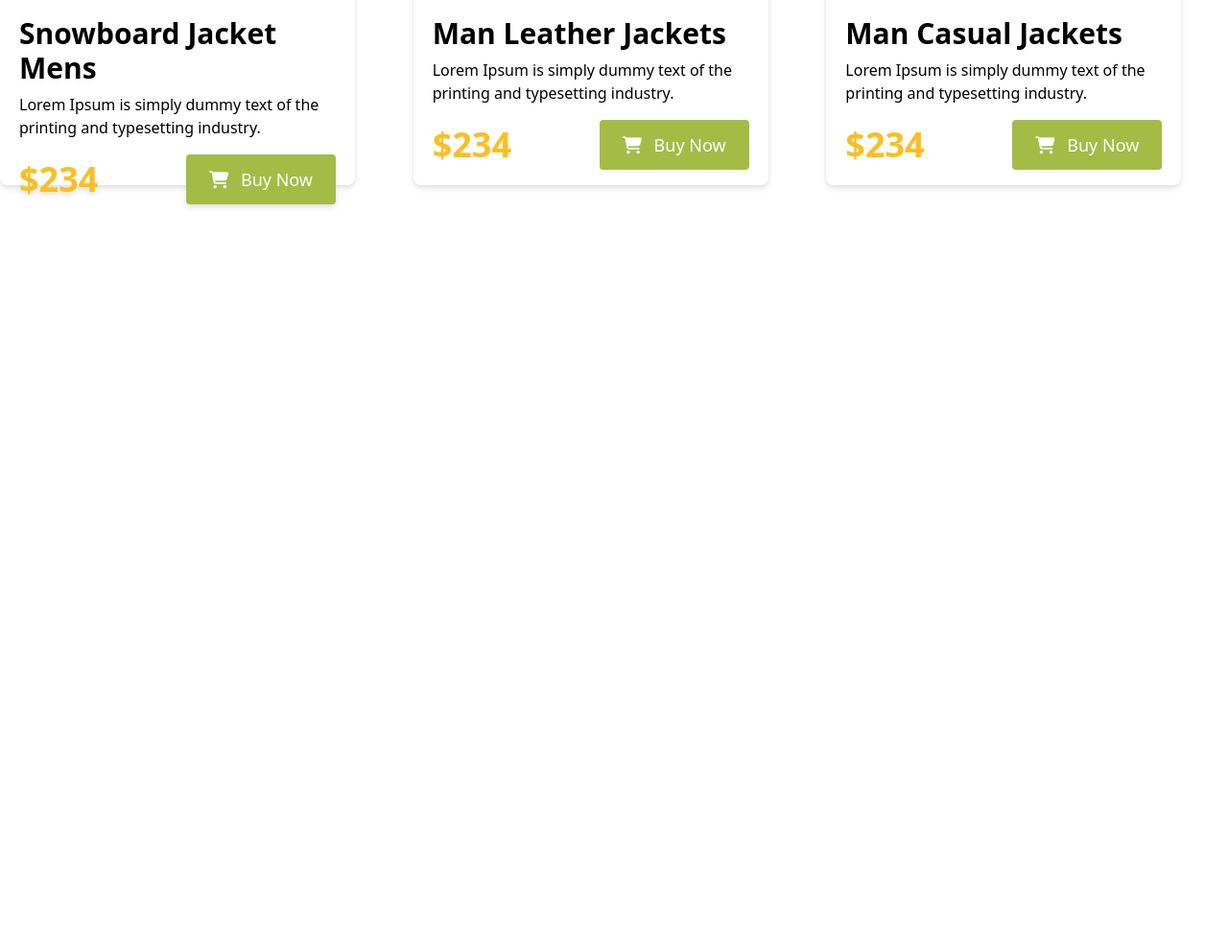
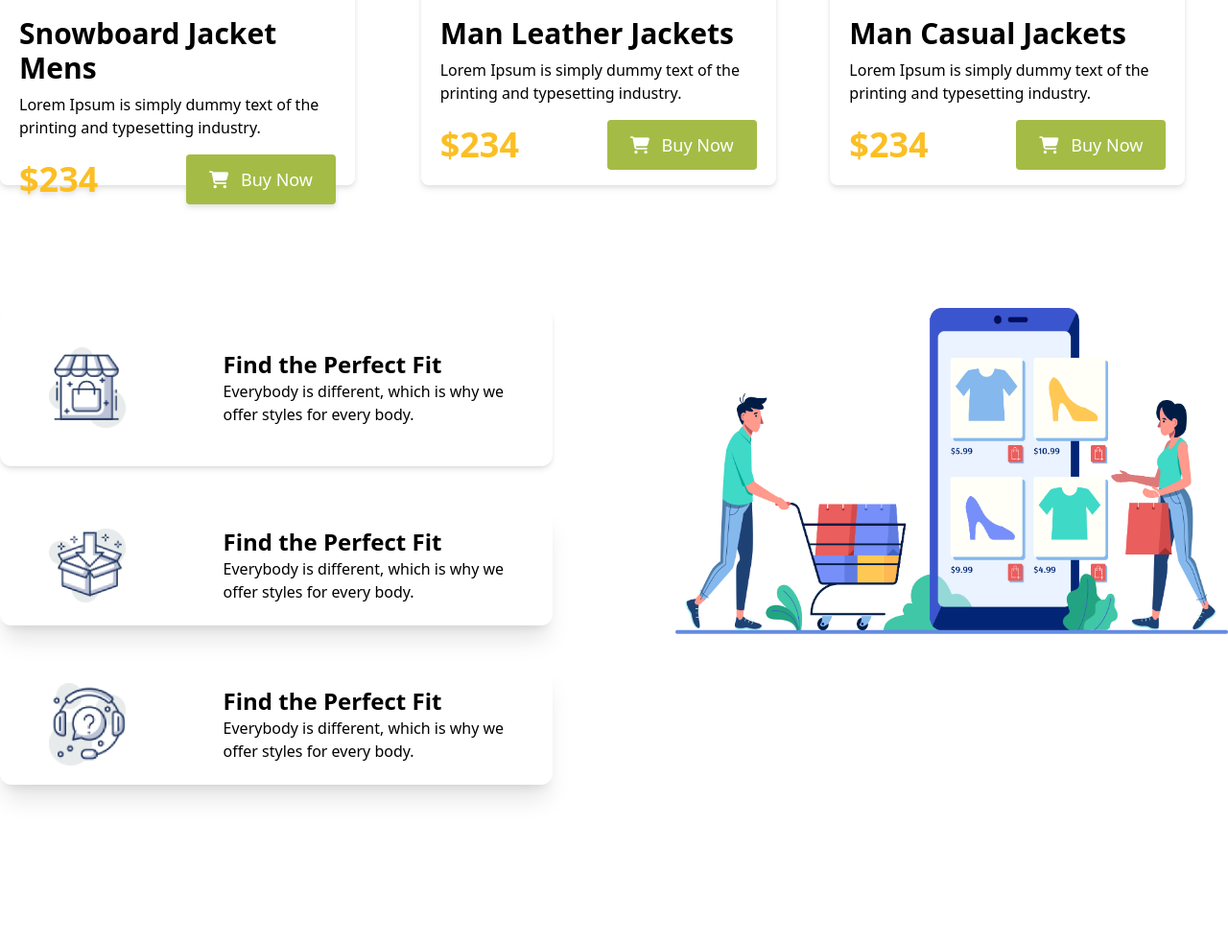
Before and after one commit to MehediHasan4321/Penguin-Fashion, a plain HTML site: page index.html in a window 1280 px wide. Shown: the part 1956-2939 px from the top of the page at 96% size. Before the commit the page ends 2197 px from the top, so only its background shows below. Drawn offline with nearby package versions, Linux system fonts and the light colour scheme.

```diff
--- a/index.html
+++ b/index.html
@@ -79,7 +79,7 @@
         </section>
         <section class=" container mx-auto">
             <h1 class="text-left text-5xl font-semibold mb-8">Man Jacket</h1>
-            <div class=" grid sm:grid-cols-1 md:grid-cols-2 xl:grid-cols-3 gap-3 my-12">
+            <div class=" grid sm:grid-cols-1 md:grid-cols-2 xl:grid-cols-3 space-x-3 my-12">
                 <div class="w-[370px] h-[550px] rounded-lg bg-white p-5 drop-shadow-md">
                     <div class=" w-[327px] h-[334px] bg-gray-200 rounded-lg p-8 flex justify-center items-center">
                         <img class=" w-60 h-auto text-center" src="images/jacket-4.png" alt="">
@@ -115,6 +115,39 @@
                 </div>
             </div>
         </section>
+        <section class=" container mx-auto mt-32">
+            <div class=" grid grid-cols-2 gap-32">
+                <div class=" grid grid-rows-4 space-y-10">
+                    <div class=" flex justify-around items-center shadow-md rounded-xl py-5">
+                        <img class=" w-20" src="images/house.png" alt="">
+                        <div>
+                            <h1 class=" text-2xl font-semibold">Find the Perfect Fit</h1>
+                            <p>Everybody is different, which is why we <br> offer styles for every body.</p>
+
+                        </div>
+                    </div>
+                    <div class=" flex justify-around items-center shadow-xl rounded-xl py-5">
+                        <img class=" w-20" src="images/box.png" alt="">
+                        <div>
+                            <h1 class=" text-2xl font-semibold">Find the Perfect Fit</h1>
+                            <p>Everybody is different, which is why we <br> offer styles for every body.</p>
+
+                        </div>
+                    </div>
+                    <div class=" flex justify-around items-center shadow-xl rounded-xl py-5">
+                        <img class=" w-20" src="images/question.png" alt="">
+                        <div>
+                            <h1 class=" text-2xl font-semibold">Find the Perfect Fit</h1>
+                            <p>Everybody is different, which is why we <br> offer styles for every body.</p>
+
+                        </div>
+                    </div>
+                </div>
+                <div>
+                    <img src="images/shopping.png" alt="">
+                </div>
+            </div>
+        </section>
     </main>
     <footer>
 
```
